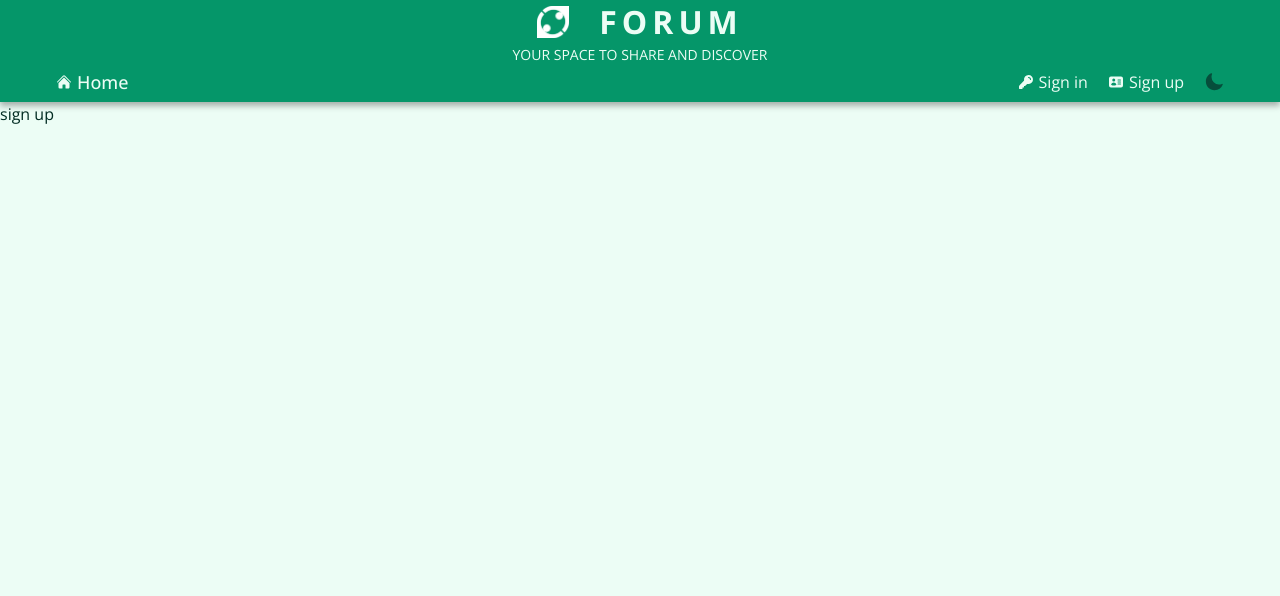
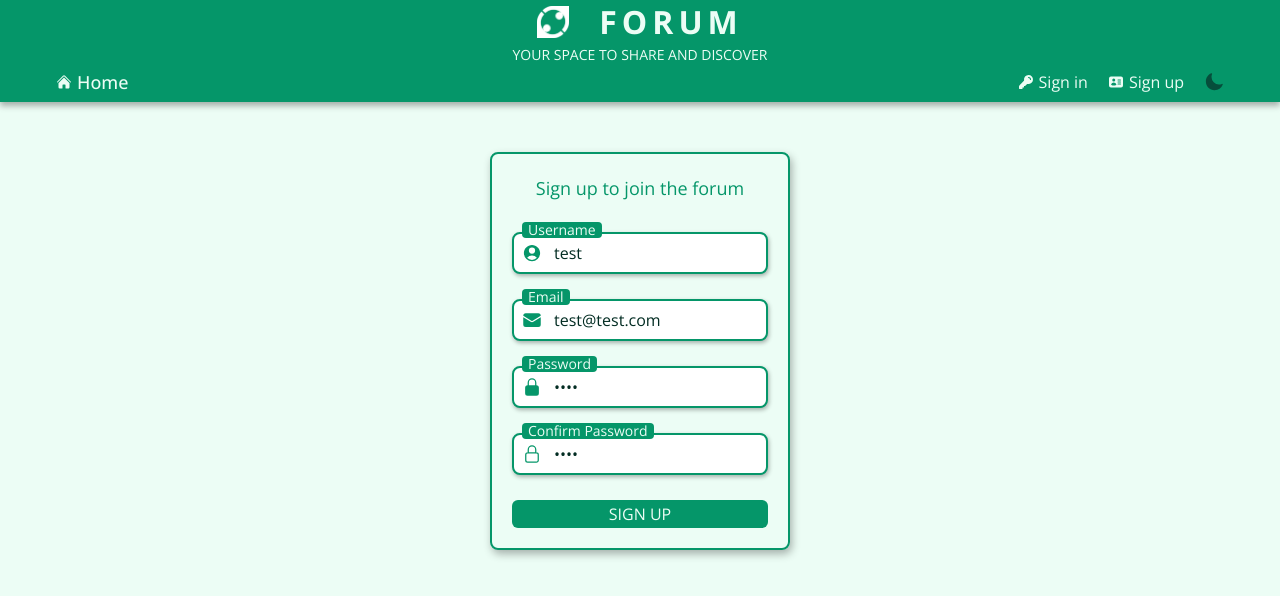
Before and after one commit to tayev021/forum, a React (Vite) app in the folder client/: page /signup in a window 1280 px wide. Shown: the top 596 px of the page. Built offline with nearby package versions, Linux system fonts and the light colour scheme.

Commit message:
feat(client): update app router

```diff
--- a/client/src/app/routes/index.tsx
+++ b/client/src/app/routes/index.tsx
@@ -1,5 +1,6 @@
 import { BrowserRouter, Route, Routes } from 'react-router';
 import { AppLayout } from '../layouts/AppLayout';
+import { SignupPage } from '../../pages/SignupPage';
 
 export function AppRouter() {
   return (
@@ -8,7 +9,7 @@ export function AppRouter() {
         <Route element={<AppLayout />}>
           <Route index element={<div>Home page</div>} />
           <Route path="signin" element={<div>sign in</div>} />
-          <Route path="signup" element={<div>sign up</div>} />
+          <Route path="signup" element={<SignupPage />} />
           <Route path="*" element={<div>PageNotFound</div>} />
         </Route>
       </Routes>
```
